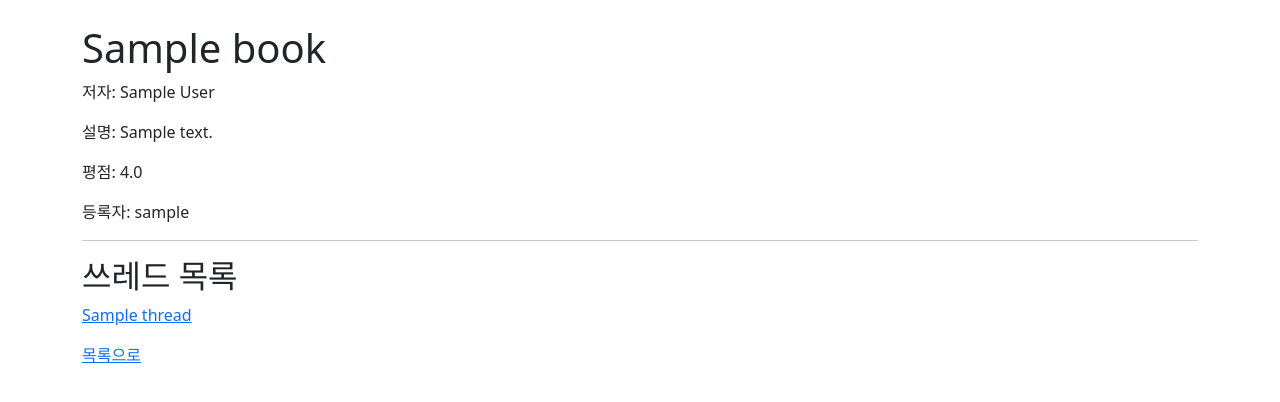
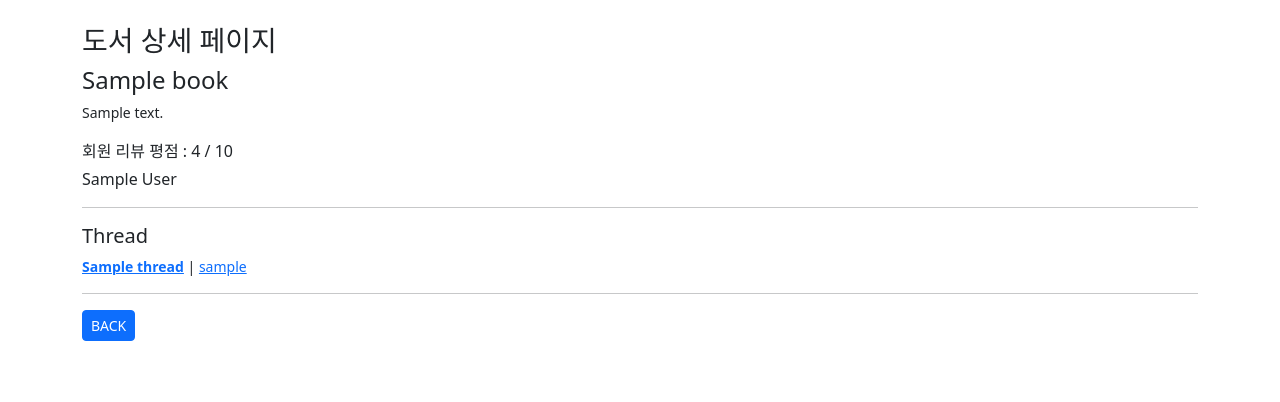
Before and after one commit to JaeYunAn/SSAFY_06-pjt, a Django app: page /books/1/ in a window 1280 px wide. Shown: the part 56-458 px from the top of the page. Run offline with Django 5.2, Linux system fonts and the light colour scheme; tables that the repository leaves empty hold one stand-in row (values such as "Sample post").

Commit message:
F617 detail: 도서 상세 페이지 구현
- 제목, 설명, 평점, 저자와 해당 도서의 쓰레드 목록 표시
- 수정·삭제 UI는 작성자에게만 노출, 쓰레드 작성 링크는 로그인 사용자에게 노출
- 목록으로 돌아가는 링크와 삭제 확인 창 추가

Co-Authored-By: Claude Opus 5.5 <noreply@anthropic.com>

```diff
--- a/books/templates/books/detail.html
+++ b/books/templates/books/detail.html
@@ -1,39 +1,44 @@
 {% extends 'base.html' %}
 
+{% block title %}{{ book.title }} | ThRead{% endblock title %}
+
 {% block content %}
-  <h1>{{ book.title }}</h1>
-
-  <p>저자: {{ book.author }}</p>
-  <p>설명: {{ book.description }}</p>
-  <p>평점: {{ book.rating }}</p>
-  <p>등록자: {{ book.user.username }}</p>
+  <h1 class="h3">도서 상세 페이지</h1>
+  <h2 class="h4">{{ book.title }}</h2>
+  <p class="small">{{ book.description|linebreaksbr }}</p>
+  <p class="mb-1">회원 리뷰 평점 : {{ book.rating|floatformat:"-1" }} / 10</p>
+  <p>{{ book.author }}</p>
 
   {% if request.user == book.user %}
-    <a href="{% url 'books:update' book.pk %}">수정</a>
-
-    <form action="{% url 'books:delete' book.pk %}" method="POST">
-      {% csrf_token %}
-      <input type="submit" value="삭제">
-    </form>
+    <div class="d-flex gap-2">
+      <a class="btn btn-secondary btn-sm" href="{% url 'books:update' book.pk %}">UPDATE</a>
+      <form action="{% url 'books:delete' book.pk %}" method="POST"
+            onsubmit="return confirm('도서를 삭제하면 연결된 쓰레드도 함께 삭제됩니다. 삭제할까요?');">
+        {% csrf_token %}
+        <button type="submit" class="btn btn-danger btn-sm">DELETE</button>
+      </form>
+    </div>
   {% endif %}
 
   <hr>
 
-  <h2>쓰레드 목록</h2>
+  <div class="d-flex justify-content-between align-items-center mb-2">
+    <h3 class="h5 mb-0">Thread</h3>
+    {% if request.user.is_authenticated %}
+      <a class="small" href="{% url 'books:thread_create' book.pk %}">쓰레드 작성</a>
+    {% endif %}
+  </div>
+  <ul class="list-unstyled small">
+    {% for thread in threads %}
+      <li class="mb-1">
+        <a class="fw-bold" href="{% url 'books:thread_detail' thread.pk %}">{{ thread.title }}</a>
+        | <a href="{% url 'accounts:profile' thread.user.username %}">{{ thread.user.username }}</a>
+      </li>
+    {% empty %}
+      <li class="text-body-secondary">아직 작성된 쓰레드가 없습니다.</li>
+    {% endfor %}
+  </ul>
 
-  {% if request.user.is_authenticated %}
-    <a href="{% url 'books:thread_create' book.pk %}">쓰레드 작성</a>
-  {% endif %}
-
-  {% for thread in threads %}
-    <p>
-      <a href="{% url 'books:thread_detail' thread.pk %}">
-        {{ thread.title }}
-      </a>
-    </p>
-  {% empty %}
-    <p>아직 작성된 쓰레드가 없습니다.</p>
-  {% endfor %}
-
-  <a href="{% url 'books:index' %}">목록으로</a>
+  <hr>
+  <a class="btn btn-primary btn-sm" href="{% url 'books:index' %}">BACK</a>
 {% endblock content %}
--- a/books/views.py
+++ b/books/views.py
@@ -39,7 +39,7 @@ def create(request):
 @require_safe
 def detail(request, book_pk):
     book = get_object_or_404(Book, pk=book_pk)
-    threads = book.thread_set.all()
+    threads = book.thread_set.select_related('user')
 
     context = {
         'book': book,
```
Also changed, not shown: books/tests.py (+48 -0 lines).
